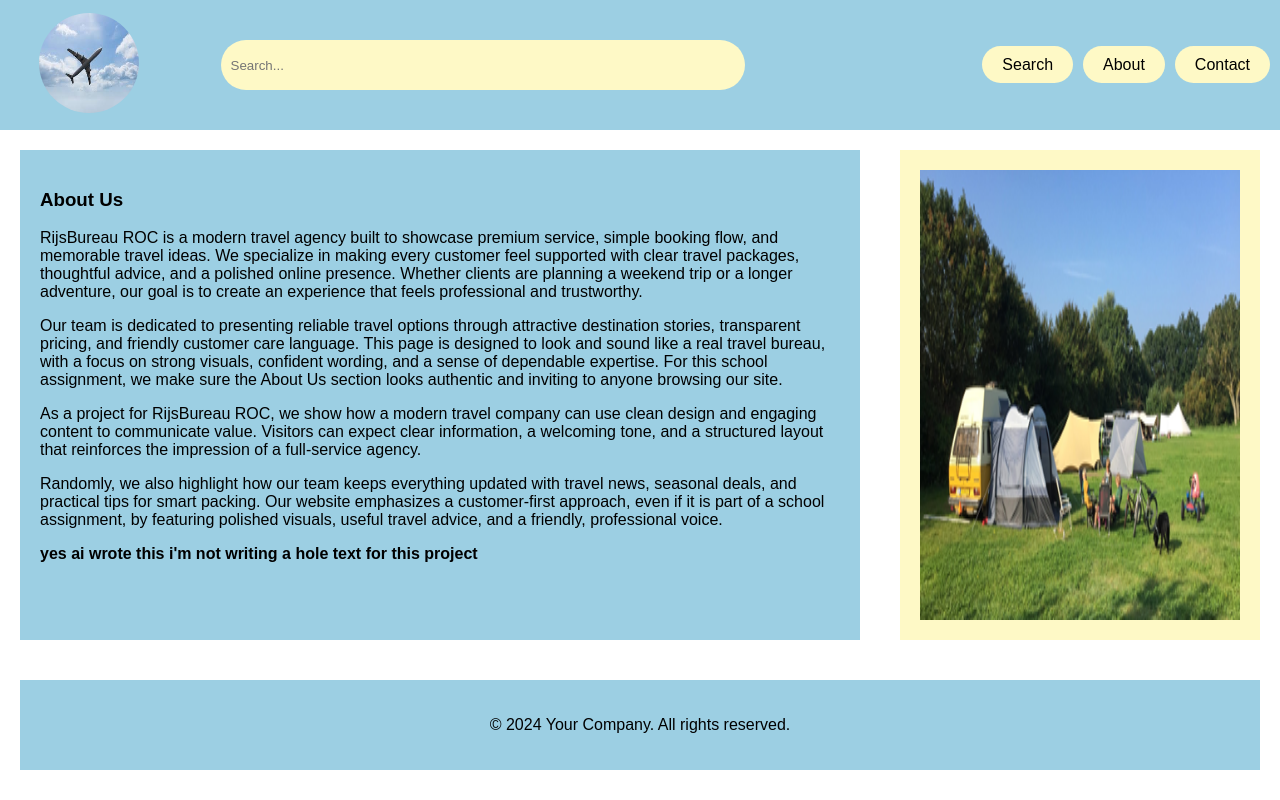
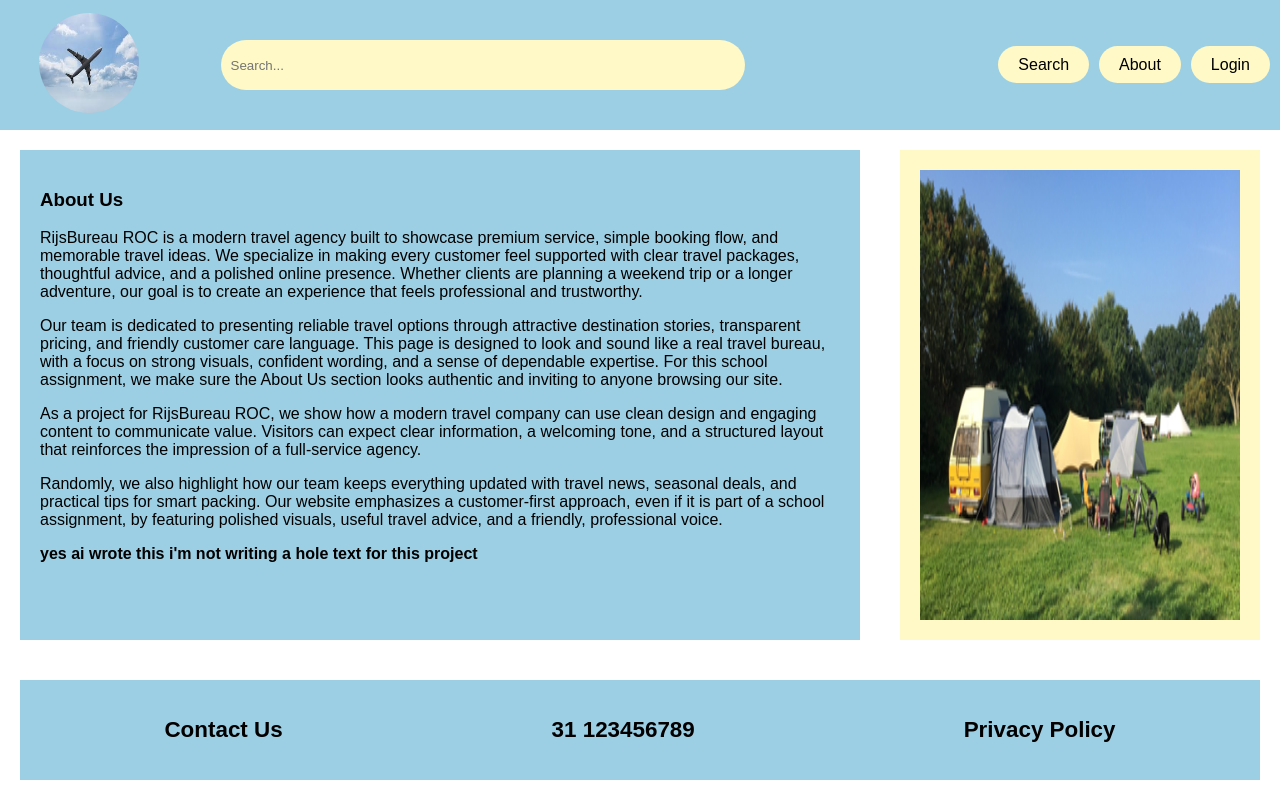
Before and after one commit to denkersdaan-ops/webapp2, a PHP site: page /aboutUs.php in a window 1280 px wide. Run offline with PHP 8.4, Linux system fonts and the light colour scheme.

Commit message:
added our contect info to about us

```diff
--- a/html/aboutUs.php
+++ b/html/aboutUs.php
@@ -43,7 +43,9 @@
         </section>
     </main>
     <footer class="blue">
-        <p>&copy; 2024 Your Company. All rights reserved.</p>
+        <a href="mailto:Who_Asked_Box_54321@gmail.com">Contact Us</a>
+        <a href="tel:31123456789">31 123456789</a>
+        <a href="#">Privacy Policy</a>
     </footer>
 </body>
 
--- a/html/header.php
+++ b/html/header.php
@@ -10,7 +10,7 @@
         <ul id="main-buttons">
             <li><a href="search.php" class="yellow">Search</a></li>
             <li><a href="aboutUs.php" class="yellow">About</a></li>
-            <li><a href="#" class="yellow">Contact</a></li>
+            <li><a href="#" class="yellow">Login</a></li>
         </ul>
     </nav>
 </header>
--- a/html/styles.css
+++ b/html/styles.css
@@ -128,9 +128,21 @@ main {
 }
 
 footer {
+    display: flex;
+    justify-content: space-around;
+    align-items: center;
+    height: 60px;
+    gap: 20px;
     margin: 20px;
     padding: 20px;
     text-align: center;
+}
+
+footer a {
+    font-weight: bold;
+    font-size: 1.4rem;
+    text-decoration: none;
+    color: black;
 }
 #home-page-aside {
     padding: 20px;
```
